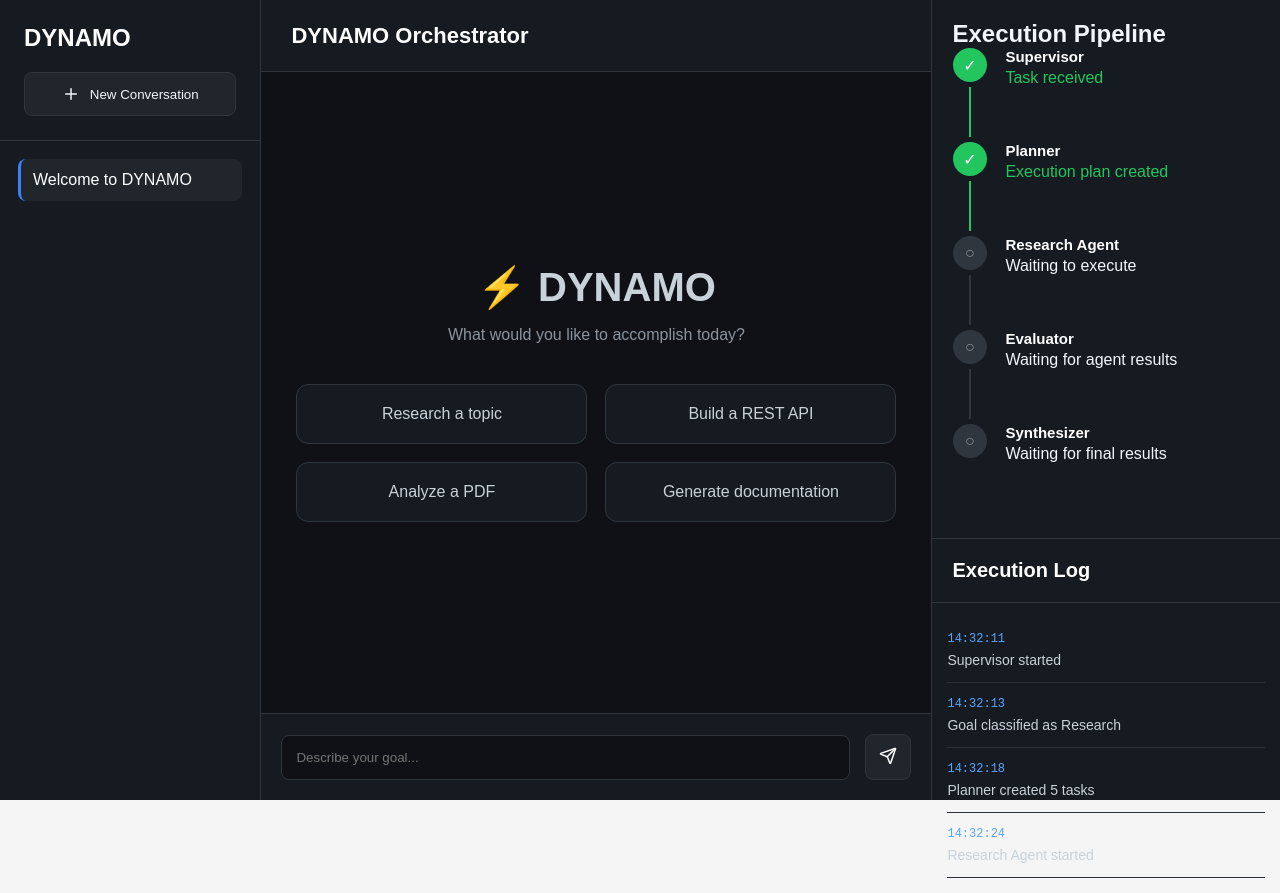
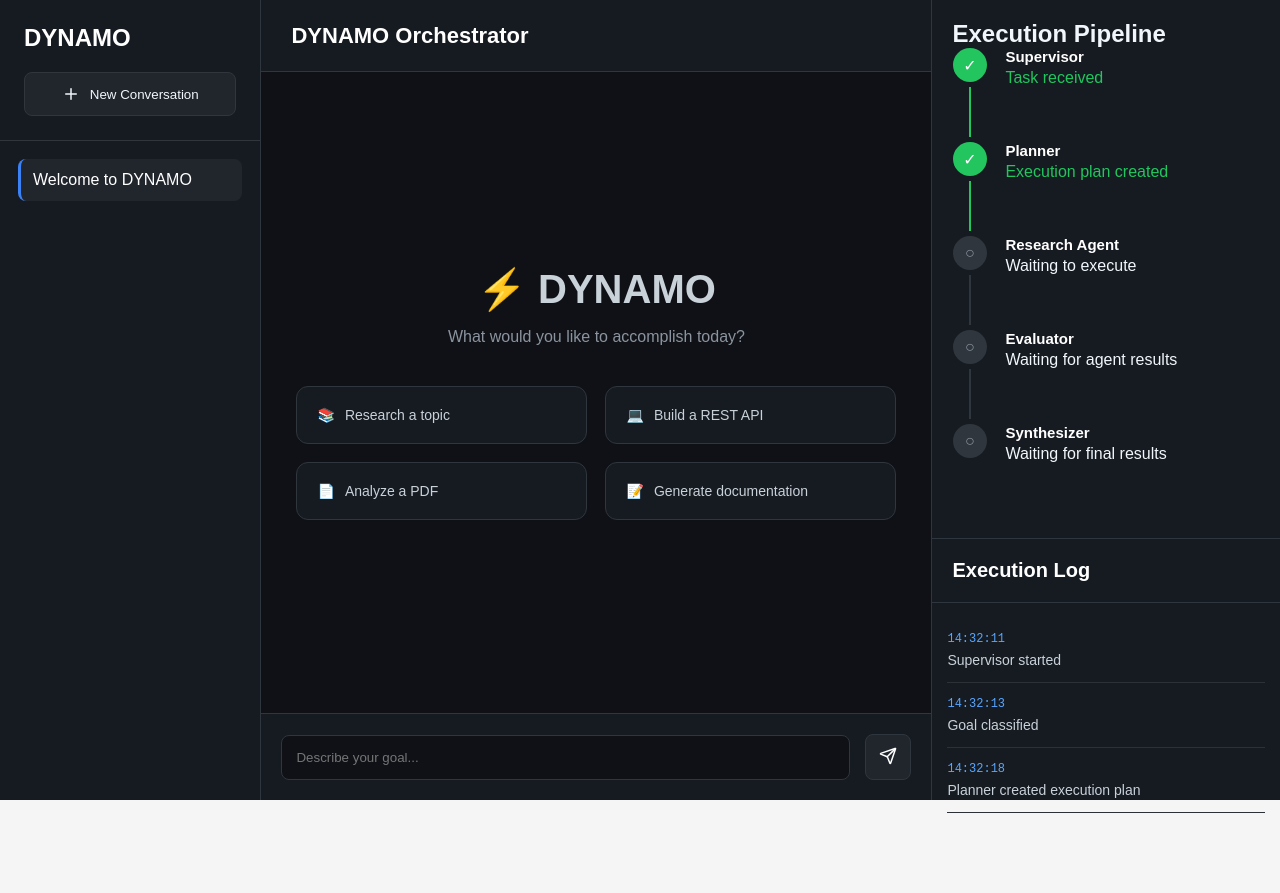
Before and after one commit to RajChintawar/DYNAMO-MultiAgent-Orchestration, a React app in the folder frontend/: page / in a window 1280 px wide. After the commit the page ends 828 px from the top, so only its background shows below. Built offline with nearby package versions, Linux system fonts and the light colour scheme; the HTML template or start-up script is replaced by a standard one.

Commit message:
Mock execution as well as live timestamp added in frontend as well as cards works when tapped also Sidebar sync

```diff
--- a/frontend/src/components/ChatWindow.jsx
+++ b/frontend/src/components/ChatWindow.jsx
@@ -25,23 +25,39 @@ const ChatWindow = ({
 
       <div className="exampleContainer">
 
-        <div className="exampleCard">
-          Research a topic
-        </div>
+  <button
+    className="exampleCard"
+    onClick={() => handleSendMessage("Research a topic")}
+  >
+    <span>📚</span>
+    <span>Research a topic</span>
+  </button>
 
-        <div className="exampleCard">
-          Build a REST API
-        </div>
+  <button
+    className="exampleCard"
+    onClick={() => handleSendMessage("Build a REST API")}
+  >
+    <span>💻</span>
+    <span>Build a REST API</span>
+  </button>
 
-        <div className="exampleCard">
-          Analyze a PDF
-        </div>
+  <button
+    className="exampleCard"
+    onClick={() => handleSendMessage("Analyze a PDF")}
+  >
+    <span>📄</span>
+    <span>Analyze a PDF</span>
+  </button>
 
-        <div className="exampleCard">
-          Generate documentation
-        </div>
+  <button
+    className="exampleCard"
+    onClick={() => handleSendMessage("Generate documentation")}
+  >
+    <span>📝</span>
+    <span>Generate documentation</span>
+  </button>
 
-      </div>
+</div>
 
     </div>
 
--- a/frontend/src/components/EventLog.jsx
+++ b/frontend/src/components/EventLog.jsx
@@ -1,67 +1,60 @@
-const logs = [
+import { useEffect, useRef } from "react";
 
-    {
-        time:"14:32:11",
-        event:"Supervisor started"
-    },
+const EventLog = ({ eventLogs }) => {
 
-    {
-        time:"14:32:13",
-        event:"Goal classified as Research"
-    },
+  const eventBodyRef = useRef(null);
 
-    {
-        time:"14:32:18",
-        event:"Planner created 5 tasks"
-    },
+  useEffect(() => {
 
-    {
-        time:"14:32:24",
-        event:"Research Agent started"
-    }
+    const container = eventBodyRef.current;
 
-];
+    if (!container) return;
 
-const EventLog = () => {
+    container.scrollTop = container.scrollHeight;
+
+  }, [eventLogs]);
 
   return (
 
     <div className="eventLog">
 
       <div className="eventHeader">
-
         <h2>Execution Log</h2>
-
       </div>
 
-            <div className="eventBody">
+      <div
+        className="eventBody"
+        ref={eventBodyRef}
+      >
 
-                {
+        {eventLogs.length === 0 ? (
 
-                    logs.map((log,index)=>(
+          <div className="eventEmpty">
+            Execution events will appear here.
+          </div>
+
+        ) : (
+
+          eventLogs.map((log) => (
 
             <div
               className="eventItem"
-                            key={index}
+              key={log.id}
             >
 
               <span className="eventTime">
-
                 {log.time}
-
               </span>
 
               <span className="eventText">
-
                 {log.event}
-
               </span>
 
             </div>
 
           ))
 
-                }
+        )}
 
       </div>
 
--- a/frontend/src/components/StageNode.jsx
+++ b/frontend/src/components/StageNode.jsx
@@ -16,7 +16,8 @@ const StageNode = ({ stage, isLast }) => {
 
 
                 {!isLast &&
-                    <div className={`verticalLine ${stage.status}`}></div>
+   <div className={`verticalLine ${stage.status}`}></div>
+
                 }
 
             </div>
--- a/frontend/src/pages/Dashboard.jsx
+++ b/frontend/src/pages/Dashboard.jsx
@@ -45,7 +45,23 @@ const Dashboard = () => {
     status: "waiting",
   },
 ],
-    eventLogs: [],
+    eventLogs: [
+  {
+    id: "event-1",
+    time: "14:32:11",
+    event: "Supervisor started",
+  },
+  {
+    id: "event-2",
+    time: "14:32:13",
+    event: "Goal classified",
+  },
+  {
+    id: "event-3",
+    time: "14:32:18",
+    event: "Planner created execution plan",
+  },
+],
   },
 ]);
 
@@ -55,6 +71,319 @@ const selectedConversation =
     conversations.find(
         c => c.id === selectedConversationId
     ) || null;
+
+
+
+   const startMockExecution = (conversationId) => {
+
+  const stages = [
+    {
+      id: "supervisor",
+      title: "Supervisor",
+      subtitle: "Processing task",
+      status: "running",
+    },
+    {
+      id: "planner",
+      title: "Planner",
+      subtitle: "Waiting to execute",
+      status: "waiting",
+    },
+    {
+      id: "research",
+      title: "Research Agent",
+      subtitle: "Waiting to execute",
+      status: "waiting",
+    },
+    {
+      id: "evaluator",
+      title: "Evaluator",
+      subtitle: "Waiting to execute",
+      status: "waiting",
+    },
+    {
+      id: "synthesizer",
+      title: "Synthesizer",
+      subtitle: "Waiting to execute",
+      status: "waiting",
+    },
+  ];
+
+  // One execution start time.
+  // Every event timestamp will be calculated from the
+  // actual execution timeline.
+  const executionStart = Date.now();
+
+  const createEvent = (event, offset) => ({
+    id: crypto.randomUUID(),
+    time: new Date(executionStart + offset).toLocaleTimeString(),
+    event,
+  });
+
+
+  // -------------------------
+  // START EXECUTION
+  // -------------------------
+
+  setConversations((prev) =>
+    prev.map((conversation) =>
+      conversation.id === conversationId
+        ? {
+            ...conversation,
+
+            pipeline: stages,
+
+            eventLogs: [
+              createEvent("Supervisor started", 0),
+            ],
+          }
+        : conversation
+    )
+  );
+
+
+  // -------------------------
+  // SUPERVISOR → PLANNER
+  // -------------------------
+
+  setTimeout(() => {
+
+    setConversations((prev) =>
+      prev.map((conversation) => {
+
+        if (conversation.id !== conversationId)
+          return conversation;
+
+        return {
+          ...conversation,
+
+          pipeline: conversation.pipeline.map((stage) => {
+
+            if (stage.id === "supervisor") {
+              return {
+                ...stage,
+                subtitle: "Task analyzed",
+                status: "completed",
+              };
+            }
+
+            if (stage.id === "planner") {
+              return {
+                ...stage,
+                subtitle: "Creating execution plan",
+                status: "running",
+              };
+            }
+
+            return stage;
+          }),
+
+          eventLogs: [
+            ...conversation.eventLogs,
+
+            createEvent("Supervisor completed", 1500),
+            createEvent("Planner started", 1500),
+          ],
+        };
+
+      })
+    );
+
+  }, 1500);
+
+
+  // -------------------------
+  // PLANNER → RESEARCH
+  // -------------------------
+
+  setTimeout(() => {
+
+    setConversations((prev) =>
+      prev.map((conversation) => {
+
+        if (conversation.id !== conversationId)
+          return conversation;
+
+        return {
+          ...conversation,
+
+          pipeline: conversation.pipeline.map((stage) => {
+
+            if (stage.id === "planner") {
+              return {
+                ...stage,
+                subtitle: "Execution plan created",
+                status: "completed",
+              };
+            }
+
+            if (stage.id === "research") {
+              return {
+                ...stage,
+                subtitle: "Searching relevant sources",
+                status: "running",
+              };
+            }
+
+            return stage;
+          }),
+
+          eventLogs: [
+            ...conversation.eventLogs,
+
+            createEvent("Planner completed", 3000),
+            createEvent("Research Agent started", 3000),
+          ],
+        };
+
+      })
+    );
+
+  }, 3000);
+
+
+  // -------------------------
+  // RESEARCH → EVALUATOR
+  // -------------------------
+
+  setTimeout(() => {
+
+    setConversations((prev) =>
+      prev.map((conversation) => {
+
+        if (conversation.id !== conversationId)
+          return conversation;
+
+        return {
+          ...conversation,
+
+          pipeline: conversation.pipeline.map((stage) => {
+
+            if (stage.id === "research") {
+              return {
+                ...stage,
+                subtitle: "Research completed",
+                status: "completed",
+              };
+            }
+
+            if (stage.id === "evaluator") {
+              return {
+                ...stage,
+                subtitle: "Evaluating results",
+                status: "running",
+              };
+            }
+
+            return stage;
+          }),
+
+          eventLogs: [
+            ...conversation.eventLogs,
+
+            createEvent("Research Agent completed", 5000),
+            createEvent("Evaluator started", 5000),
+          ],
+        };
+
+      })
+    );
+
+  }, 5000);
+
+
+  // -------------------------
+  // EVALUATOR → SYNTHESIZER
+  // -------------------------
+
+  setTimeout(() => {
+
+    setConversations((prev) =>
+      prev.map((conversation) => {
+
+        if (conversation.id !== conversationId)
+          return conversation;
+
+        return {
+          ...conversation,
+
+          pipeline: conversation.pipeline.map((stage) => {
+
+            if (stage.id === "evaluator") {
+              return {
+                ...stage,
+                subtitle: "Evaluation completed",
+                status: "completed",
+              };
+            }
+
+            if (stage.id === "synthesizer") {
+              return {
+                ...stage,
+                subtitle: "Generating final response",
+                status: "running",
+              };
+            }
+
+            return stage;
+          }),
+
+          eventLogs: [
+            ...conversation.eventLogs,
+
+            createEvent("Evaluator completed", 7000),
+            createEvent("Synthesizer started", 7000),
+          ],
+        };
+
+      })
+    );
+
+  }, 7000);
+
+
+  // -------------------------
+  // EXECUTION COMPLETE
+  // -------------------------
+
+  setTimeout(() => {
+
+    setConversations((prev) =>
+      prev.map((conversation) => {
+
+        if (conversation.id !== conversationId)
+          return conversation;
+
+        return {
+          ...conversation,
+
+          pipeline: conversation.pipeline.map((stage) => {
+
+            if (stage.id === "synthesizer") {
+              return {
+                ...stage,
+                subtitle: "Final response ready",
+                status: "completed",
+              };
+            }
+
+            return stage;
+          }),
+
+          eventLogs: [
+            ...conversation.eventLogs,
+
+            createEvent("Synthesizer completed", 9000),
+            createEvent("Execution completed", 9000),
+          ],
+        };
+
+      })
+    );
+
+  }, 9000);
+
+};
 
 
 
@@ -85,14 +414,16 @@ const selectedConversation =
 
         };
 
-        setConversations(prev=>[
-            newConversation,
-            ...prev,
-        ]);
+        setConversations(prev => [
+    newConversation,
+    ...prev,
+]);
 
-        setSelectedConversationId(newConversation.id);
+setSelectedConversationId(newConversation.id);
 
-        return;
+startMockExecution(newConversation.id);
+
+return;
 
     }
 
@@ -124,6 +455,7 @@ const selectedConversation =
         })
 
     );
+    startMockExecution(selectedConversationId);
 
 };
 
--- a/frontend/src/styles/dashboard.css
+++ b/frontend/src/styles/dashboard.css
@@ -602,6 +602,13 @@ EMPTY STATE
 
 }
 
+.eventEmpty {
+    padding: 20px;
+    text-align: center;
+    color: #8B949E;
+    font-size: 13px;
+}
+
 .exampleContainer{
 
     display:grid;
@@ -614,19 +621,22 @@ EMPTY STATE
 
 }
 
-.exampleCard{
+.exampleCard {
+    background: #161B22;
+    border: 1px solid #30363D;
+    padding: 20px;
+    border-radius: 12px;
+    cursor: pointer;
 
-    background:#161B22;
+    color: #C9D1D9;
+    font-size: 14px;
+    text-align: left;
 
-    border:1px solid #30363D;
+    display: flex;
+    align-items: center;
+    gap: 10px;
 
-    padding:20px;
-
-    border-radius:12px;
-
-    cursor:pointer;
-
-    transition:.2s;
+    font-family: inherit;
 }
 
 .exampleCard:hover{
```
Lines whose indentation alone changed are shown as unchanged.
